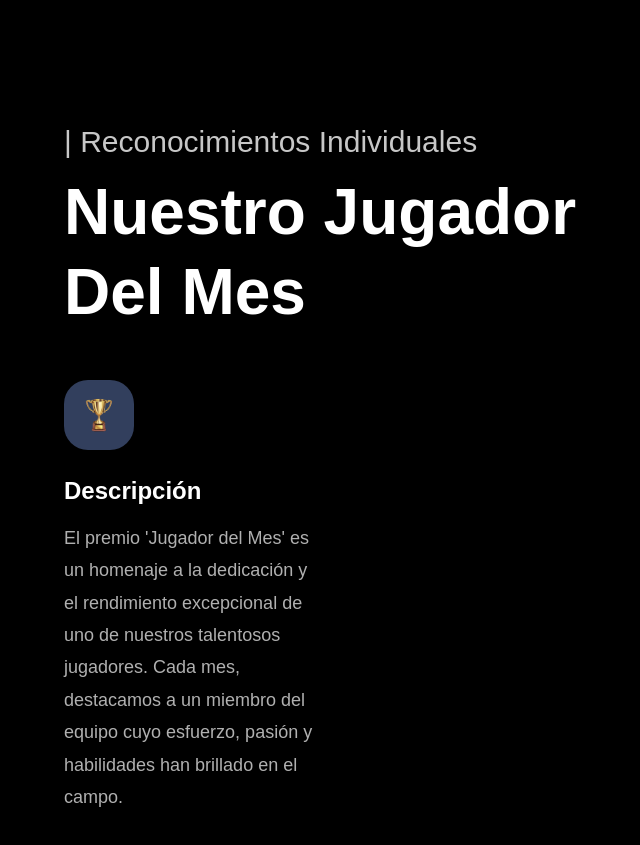
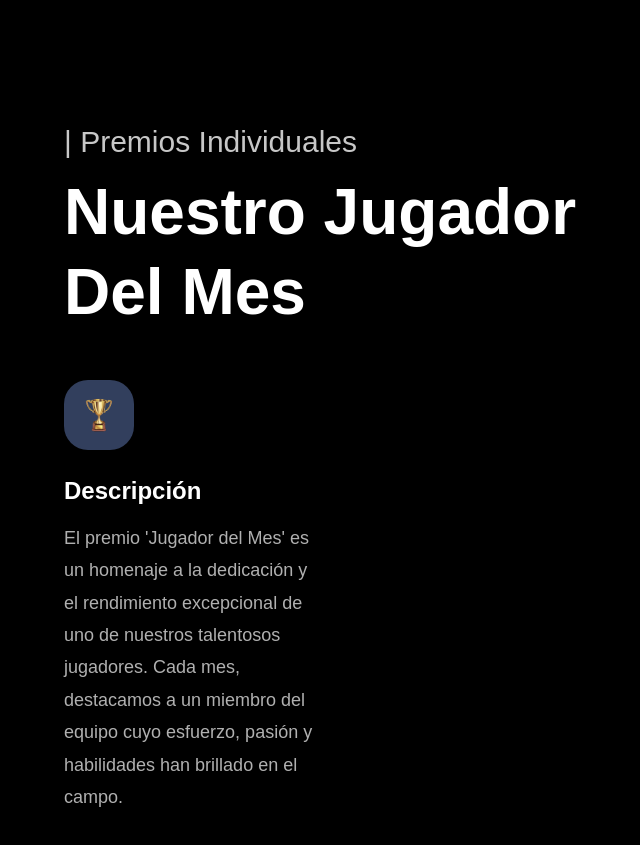
Before and after one commit to Dani0306/ColoradoFC, a Next.js app: page / in a window 1280 px wide. Shown: the part 4060-4905 px from the top of the page, without its empty margins (0-640 px from the left). Built offline with nearby package versions, Linux system fonts and the light colour scheme.

Commit message:
tweentythree-commit

```diff
--- a/sections/Awards.jsx
+++ b/sections/Awards.jsx
@@ -22,7 +22,7 @@ const Awards = () => (
         variants={fadeIn('up', 'tween', 0.2, 1)}
         className="flex-[0.95] flex justify-center flex-col"
       >
-        <TypingText title="| Reconocimientos Individuales" />
+        <TypingText title="| Premios Individuales" />
         <TitleText title={<>Nuestro Jugador Del Mes</>} />
         <div className="mt-[48px] flex flex-wrap justify-between gap-[24px]">
           {contentAwards.map((description, index) => (
```
